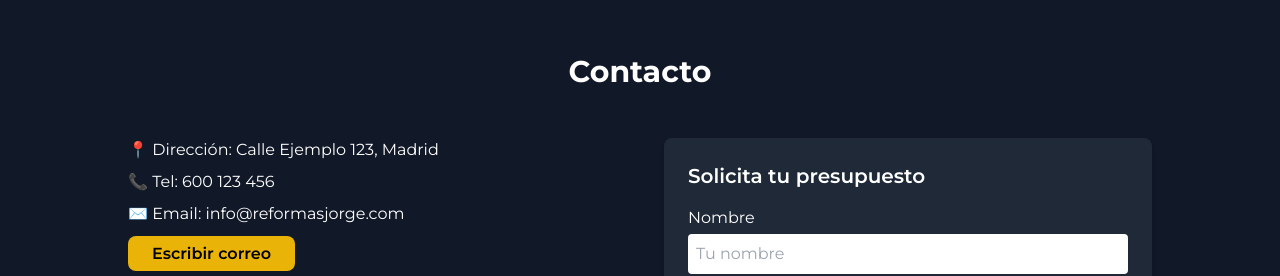
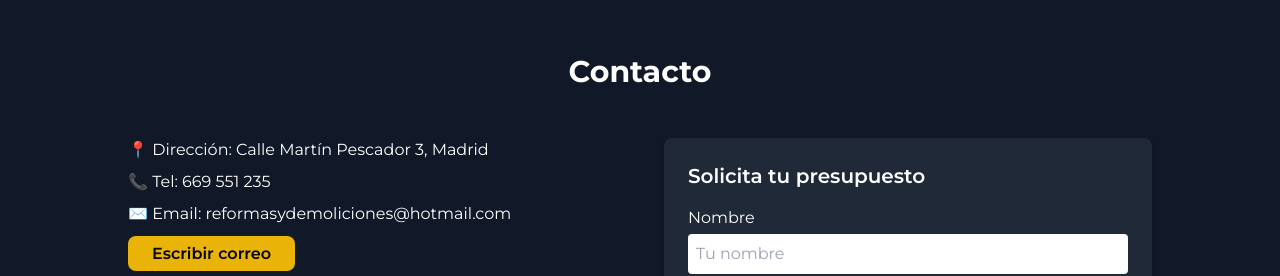
Before and after one commit to sergio97nh-del/refdem, a plain HTML site: page index.html in a window 1280 px wide. Shown: the part 2020-2296 px from the top of the page. Drawn offline with nearby package versions, Linux system fonts and the light colour scheme.

Commit message:
editando informacion contacto

```diff
--- a/index.html
+++ b/index.html
@@ -118,10 +118,10 @@
 
       <!-- Información de contacto -->
       <div>
-        <p class="mb-2">📍 Dirección: Calle Ejemplo 123, Madrid</p>
-        <p class="mb-2">📞 Tel: 600 123 456</p>
-        <p class="mb-4">✉️ Email: info@reformasjorge.com</p>
-        <a href="mailto:info@reformasjorge.com" class="bg-yellow-500 hover:bg-yellow-600 text-black font-semibold py-2 px-6 rounded-lg">Escribir correo</a>
+        <p class="mb-2">📍 Dirección: Calle Martín Pescador 3, Madrid</p>
+        <p class="mb-2">📞 Tel: 669 551 235</p>
+        <p class="mb-4">✉️ Email: reformasydemoliciones@hotmail.com</p>
+        <a href="mailto:reformasydemoliciones@hotmail.com" class="bg-yellow-500 hover:bg-yellow-600 text-black font-semibold py-2 px-6 rounded-lg">Escribir correo</a>
         <div class="mt-8">
           <iframe class="w-full h-64 rounded-lg" src="https://www.google.com/maps/embed?pb=!1m18!1m12!1m3!1d3036.123456!2d-3.703790284593344!3d40.41677537936452!2m3!1f0!2f0!3f0!3m2!1i1024!2i768!4f13.1!3m3!1m2!1s0xd42288c6!2sMadrid!5e0!3m2!1ses!2ses!4v1690000000000" style="border:0;" allowfullscreen="" loading="lazy"></iframe>
         </div>
```
